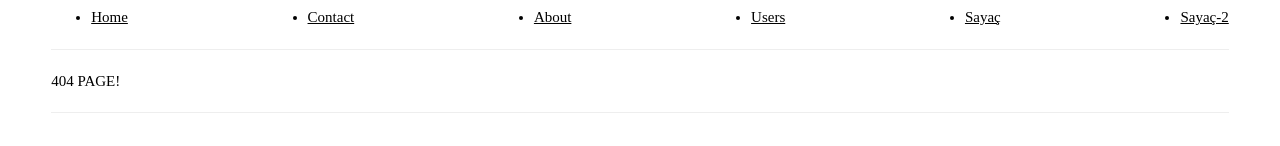
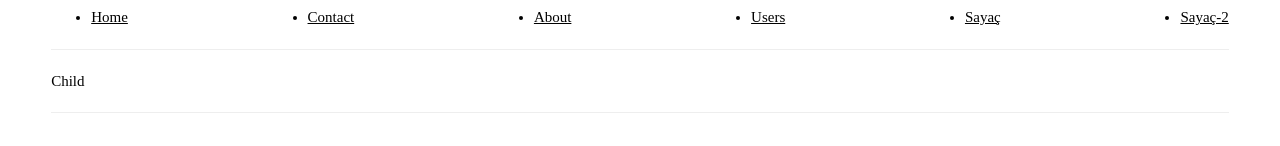
Before and after one commit to yakintech/academy-react-tutorial, a React (Create React App) app: page /parent in a window 1280 px wide. Before the commit this address had no page. Shown: the part 124-270 px from the top of the page. Built offline with nearby package versions, Linux system fonts and the light colour scheme.

Commit message:
parent children

```diff
--- /dev/null
+++ b/src/children/Child.js
@@ -0,0 +1,12 @@
+import React from 'react'
+
+function Child() {
+
+
+
+    return (
+        <div>Child</div>
+    )
+}
+
+export default Child
--- /dev/null
+++ b/src/children/Parent.js
@@ -0,0 +1,18 @@
+import React from 'react'
+
+function Parent({children}) {
+
+    console.log('Children ', children);
+    //
+    //
+    //
+    //
+    //
+    //
+    //
+
+
+  return children
+}
+
+export default Parent
--- a/src/contextSample/SayacContext.js
+++ b/src/contextSample/SayacContext.js
@@ -1,5 +1,4 @@
 import { createContext, useState } from "react";
-
 
 export const sayacContext = createContext(null);
 
--- a/src/router/siteRoutes.js
+++ b/src/router/siteRoutes.js
@@ -1,3 +1,5 @@
+import Child from "../children/Child";
+import Parent from "../children/Parent";
 import Sayac from "../contextSample/Sayac";
 import Sayac2 from "../contextSample/Sayac2";
 import About from "../routingSample/About";
@@ -35,6 +37,10 @@ export const siteRoutes = [
         element:<Sayac2/>
     },
     {
+        path:'/parent',
+        element:<Parent><Child></Child></Parent>
+    },
+    {
         path:'*',
         element:<NoMatch/>
     },
```
